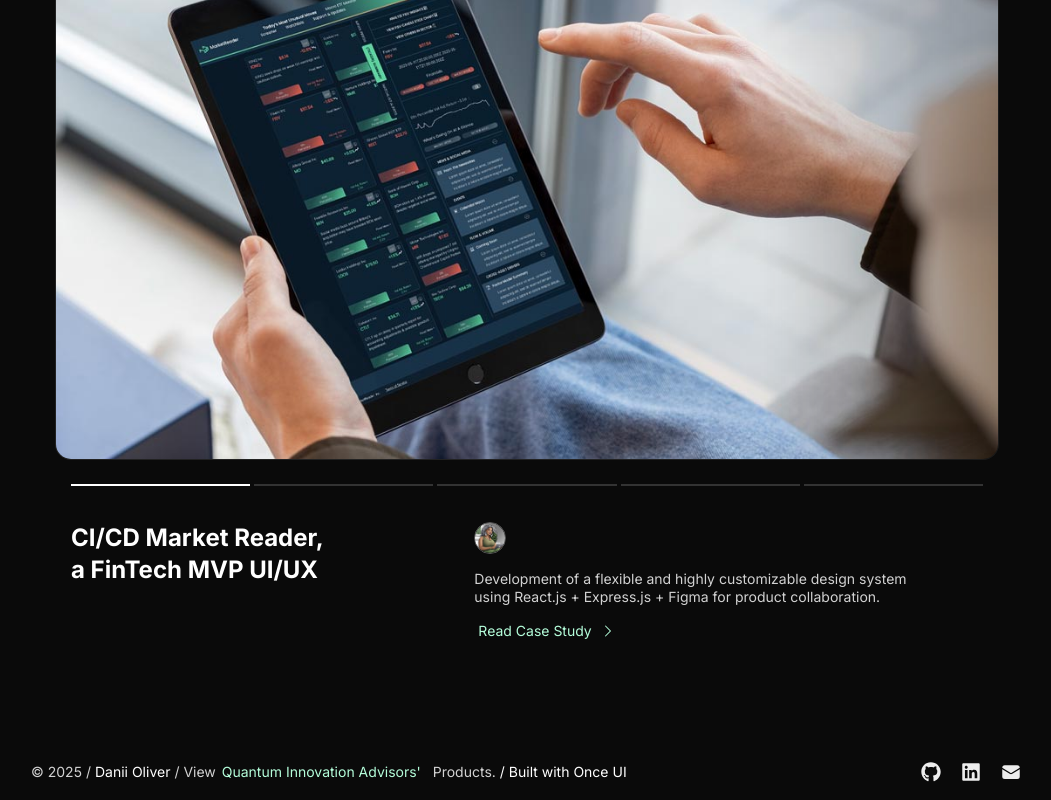
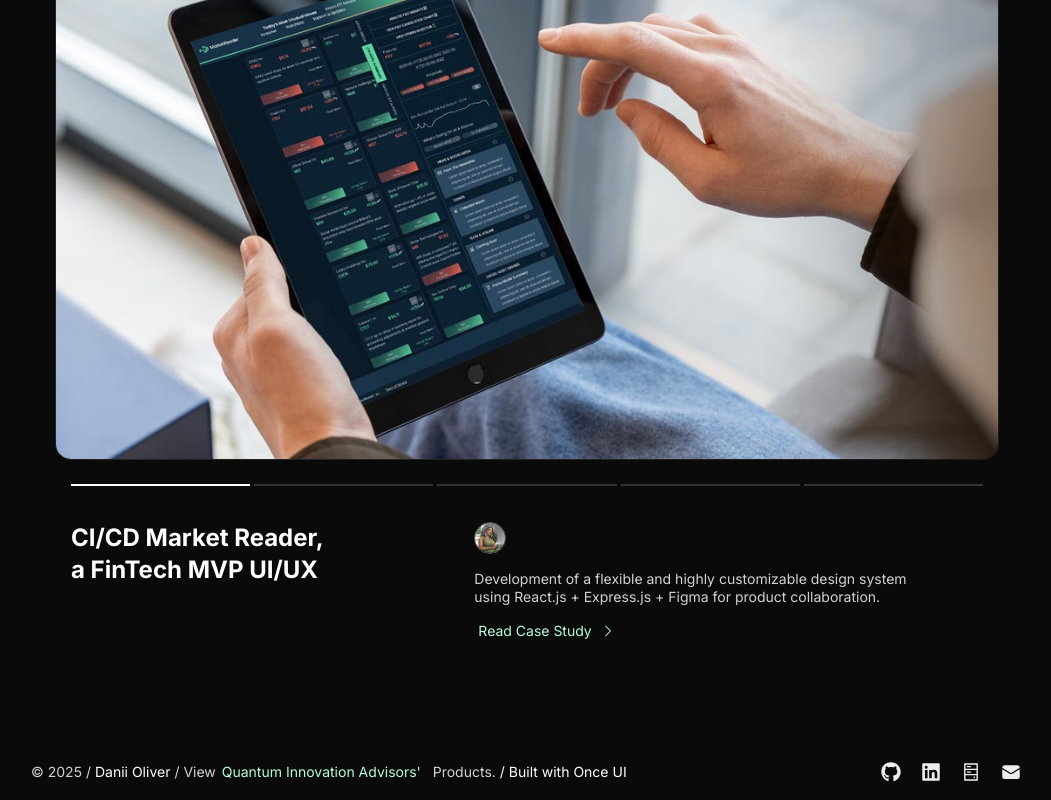
Before and after one commit to CogSciOliver/danii-oliver-portfolio-2025, a Next.js app: page /en/work in a window 1280 px wide. Shown: the part 3463-4263 px from the top of the page, without its empty margins (113-1164 px from the left). Built offline with nearby package versions, Linux system fonts and the light colour scheme.

Commit message:
favicon update and social links and title

```diff
--- a/src/app/resources/content.js
+++ b/src/app/resources/content.js
@@ -6,7 +6,7 @@ const person = {
 	get name() {
 		return `${this.firstName} ${this.lastName}`;
 	},
-	role: "AI/ML-Focused Product Executive and Technical Founder with Engineering Expertise",
+	role: "Strategic Tech & Product Partner for Startups",
 	avatar: "/images/avatar.jpg",
 	location: "America/New_York", // Expecting the IANA time zone identifier, e.g., 'Europe/Vienna'
 	languages: ["English", "Python", "TypeScript", "JavaScript", "Baby ASL"], // optional: Leave the array empty if you don't want to display languages
@@ -38,9 +38,14 @@ const social = [
 		link: "https://www.linkedin.com/in/daniioliver",
 	},
 	{
+		name: "Company",
+		icon: "qiaCorp",
+		link: "https://www.quantuminnovationadvisors.com/",
+	},
+	{
 		name: "Email",
 		icon: "email",
-		link: "mailto:info@daniioliver.com",
+		link: "mailto:productdesign@daniioliver.com",
 	},
 ];
 
```
Also changed, not shown: src/once-ui/icons.ts (+9 -11 lines), src/app/[locale]/favicon.ico.png (deleted), 2 other files (tests, documents, lock files or other folders).
